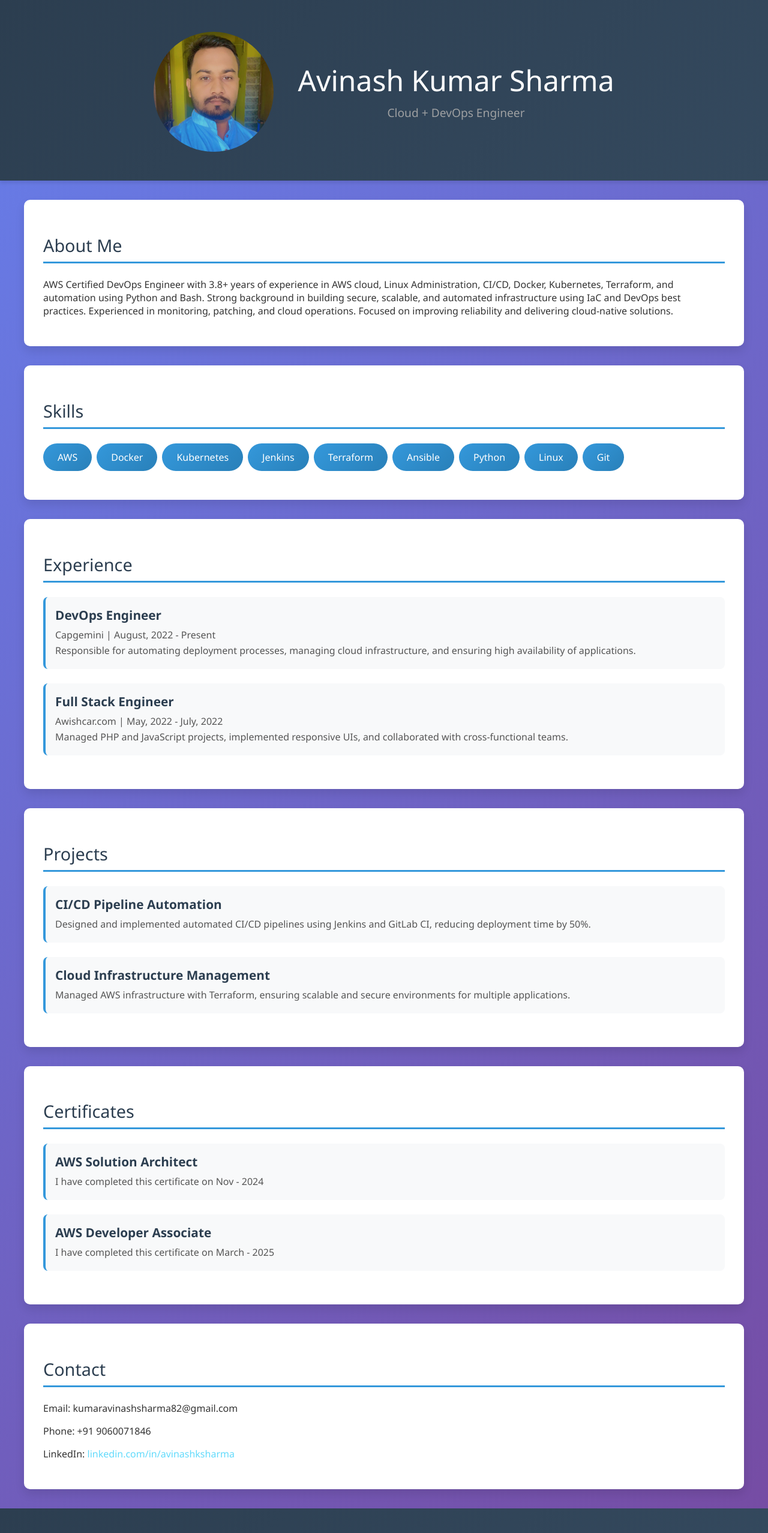
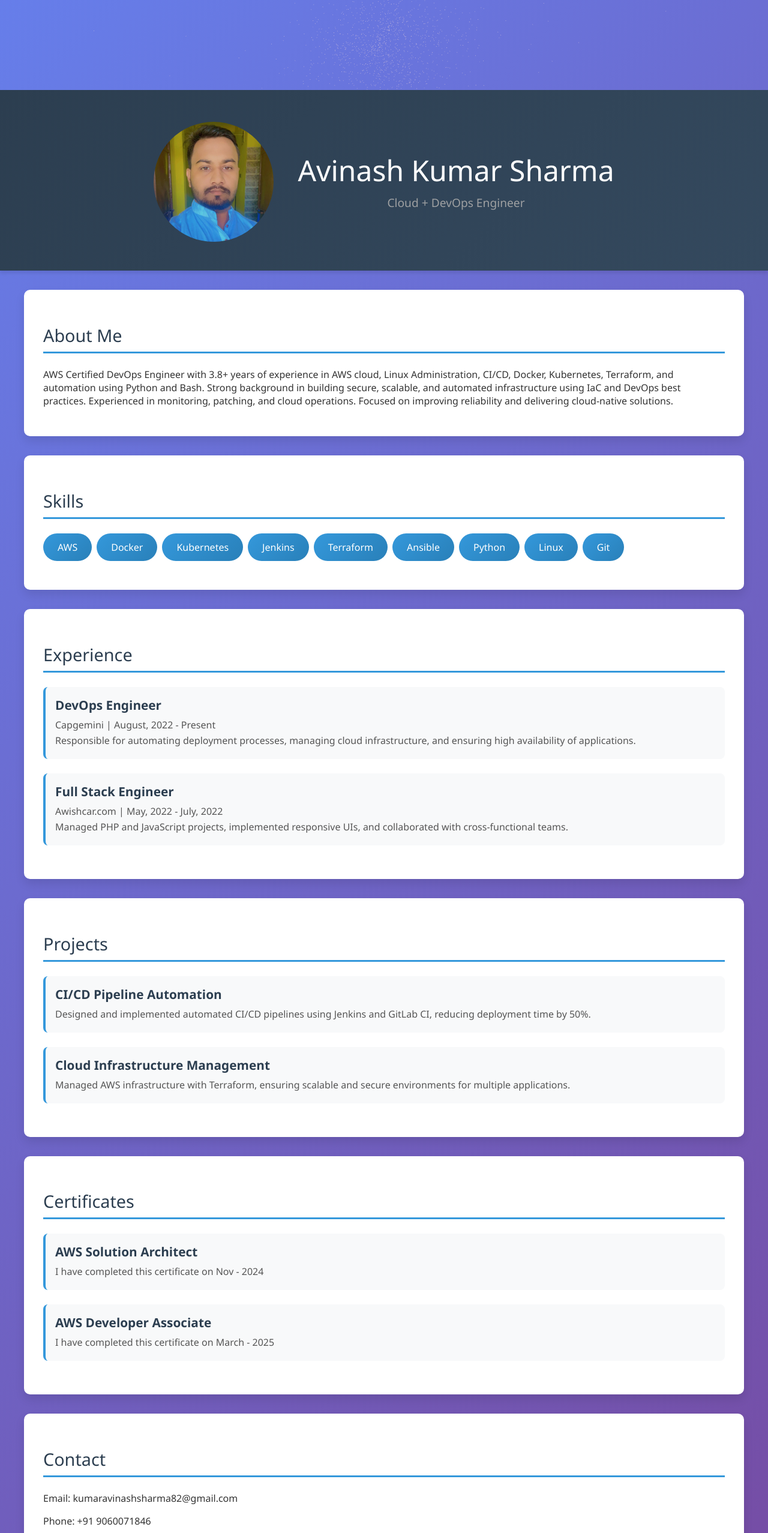
Before and after one commit to avinash-sharma-121/react-testing-with-jenkins, a React (Create React App) app: page / in a window 1280 px wide. Shown: the top 2555 px of the page at 60% size. Built offline with nearby package versions, Linux system fonts and the light colour scheme.

Commit message:
new modification

```diff
--- a/package.json
+++ b/package.json
@@ -3,12 +3,16 @@
   "version": "0.1.0",
   "private": true,
   "dependencies": {
+    "@react-three/drei": "^9.122.0",
+    "@react-three/fiber": "^8.18.0",
     "@testing-library/jest-dom": "^5.17.0",
     "@testing-library/react": "^13.4.0",
     "@testing-library/user-event": "^13.5.0",
+    "maath": "^0.10.8",
     "react": "^18.2.0",
     "react-dom": "^18.2.0",
     "react-scripts": "5.0.1",
+    "three": "^0.182.0",
     "web-vitals": "^2.1.4"
   },
   "scripts": {
--- a/src/App.js
+++ b/src/App.js
@@ -1,89 +1,28 @@
 import './App.css';
-import profileImg from "./Assets/Avinash_Kumar_Sharma.jpg";
+import Header from './components/Header';
+import About from './components/About';
+import Skills from './components/Skills';
+import Experience from './components/Experience';
+import Projects from './components/Projects';
+import Certificates from './components/Certificates';
+import Contact from './components/Contact';
+import Footer from './components/Footer';
+import StarsCanvas from './components/Stars';
 
 function App() {
   return (
     <div className="App">
-<header className="App-header">
-  <img
-    src={profileImg}
-    alt="Avinash Kumar Sharma"
-    className="profile-image"
-  />
-
-  <div className="profile-details">
-    <h1>Avinash Kumar Sharma</h1>
-    <p>Cloud + DevOps Engineer</p>
-
-  </div>
-</header>
-
+      <StarsCanvas />
+      <Header />
       <main className="container">
-        <section id="about">
-          <h2>About Me</h2>
-          <p>AWS Certified DevOps Engineer with 3.8+ years of experience in AWS cloud, Linux Administration, CI/CD, Docker, Kubernetes, Terraform, and automation using Python and Bash. Strong background in building secure, scalable, and automated infrastructure using IaC and DevOps best practices. Experienced in monitoring, patching, and cloud operations. Focused on improving reliability and delivering cloud-native solutions.</p>
-        </section>
-        <section id="skills">
-          <h2>Skills</h2>
-          <ul className="skill-list">
-            <li>AWS</li>
-            <li>Docker</li>
-            <li>Kubernetes</li>
-            <li>Jenkins</li>
-            <li>Terraform</li>
-            <li>Ansible</li>
-            <li>Python</li>
-            <li>Linux</li>
-            <li>Git</li>
-          </ul>
-        </section>
-        <section id="experience">
-          <h2>Experience</h2>
-          <div className="experience-item">
-            <h3>DevOps Engineer</h3>
-            <p>Capgemini | August, 2022 - Present</p>
-            <p>Responsible for automating deployment processes, managing cloud infrastructure, and ensuring high availability of applications.</p>
-          </div>
-          <div className="experience-item">
-            <h3>Full Stack Engineer</h3>
-            <p>Awishcar.com  | May, 2022 - July, 2022</p>
-            <p>Managed PHP and JavaScript projects, implemented responsive UIs, and collaborated with cross-functional teams.</p>
-          </div>
-        </section>
-        <section id="projects">
-          <h2>Projects</h2>
-          <div className="project">
-            <h3>CI/CD Pipeline Automation</h3>
-            <p>Designed and implemented automated CI/CD pipelines using Jenkins and GitLab CI, reducing deployment time by 50%.</p>
-          </div>
-          <div className="project">
-            <h3>Cloud Infrastructure Management</h3>
-            <p>Managed AWS infrastructure with Terraform, ensuring scalable and secure environments for multiple applications.</p>
-          </div>
-        </section>
-        <section id="certificates">
-          <h2>Certificates</h2>
-          <div className="project">
-            <h3>AWS Solution Architect</h3>
-            <p>I have completed this certificate on Nov - 2024</p>
-          </div>
-          <div className="project">
-            <h3>AWS Developer Associate</h3>
-            <p>I have completed this certificate on March - 2025</p>
-          </div>
-        </section>
-
-
-        <section id="contact">
-          <h2>Contact</h2>
-          <p>Email: kumaravinashsharma82@gmail.com</p>
-          <p>Phone: +91 9060071846</p>
-          <p>LinkedIn: <a href="https://linkedin.com/in/avinashksharma" target="_blank" className="App-link">linkedin.com/in/avinashksharma</a></p>
-        </section>
+        <About />
+        <Skills />
+        <Experience />
+        <Projects />
+        <Certificates />
+        <Contact />
       </main>
-      <footer>
-        <p>&copy; 2025 Avinash Kumar Sharma. All rights reserved.</p>
-      </footer>
+      <Footer />
     </div>
   );
 }
--- /dev/null
+++ b/src/components/About.js
@@ -0,0 +1,10 @@
+const About = () => {
+    return (
+        <section id="about">
+            <h2>About Me</h2>
+            <p>AWS Certified DevOps Engineer with 3.8+ years of experience in AWS cloud, Linux Administration, CI/CD, Docker, Kubernetes, Terraform, and automation using Python and Bash. Strong background in building secure, scalable, and automated infrastructure using IaC and DevOps best practices. Experienced in monitoring, patching, and cloud operations. Focused on improving reliability and delivering cloud-native solutions.</p>
+        </section>
+    )
+}
+
+export default About;
--- /dev/null
+++ b/src/components/Certificates.js
@@ -0,0 +1,17 @@
+const Certificates = () => {
+    return (
+        <section id="certificates">
+            <h2>Certificates</h2>
+            <div className="project">
+                <h3>AWS Solution Architect</h3>
+                <p>I have completed this certificate on Nov - 2024</p>
+            </div>
+            <div className="project">
+                <h3>AWS Developer Associate</h3>
+                <p>I have completed this certificate on March - 2025</p>
+            </div>
+        </section>
+    )
+}
+
+export default Certificates;
--- /dev/null
+++ b/src/components/Contact.js
@@ -0,0 +1,12 @@
+const Contact = () => {
+    return (
+        <section id="contact">
+            <h2>Contact</h2>
+            <p>Email: kumaravinashsharma82@gmail.com</p>
+            <p>Phone: +91 9060071846</p>
+            <p>LinkedIn: <a href="https://linkedin.com/in/avinashksharma" target="_blank" rel="noreferrer" className="App-link">linkedin.com/in/avinashksharma</a></p>
+        </section>
+    )
+}
+
+export default Contact;
--- /dev/null
+++ b/src/components/Experience.js
@@ -0,0 +1,19 @@
+const Experience = () => {
+    return (
+        <section id="experience">
+            <h2>Experience</h2>
+            <div className="experience-item">
+                <h3>DevOps Engineer</h3>
+                <p>Capgemini | August, 2022 - Present</p>
+                <p>Responsible for automating deployment processes, managing cloud infrastructure, and ensuring high availability of applications.</p>
+            </div>
+            <div className="experience-item">
+                <h3>Full Stack Engineer</h3>
+                <p>Awishcar.com  | May, 2022 - July, 2022</p>
+                <p>Managed PHP and JavaScript projects, implemented responsive UIs, and collaborated with cross-functional teams.</p>
+            </div>
+        </section>
+    )
+}
+
+export default Experience;
--- /dev/null
+++ b/src/components/Footer.js
@@ -0,0 +1,9 @@
+const Footer = () => {
+    return (
+        <footer>
+            <p>&copy; 2025 Avinash Kumar Sharma. All rights reserved.</p>
+        </footer>
+    )
+}
+
+export default Footer;
--- /dev/null
+++ b/src/components/Header.js
@@ -0,0 +1,21 @@
+import profileImg from "../Assets/Avinash_Kumar_Sharma.jpg";
+
+const Header = () => {
+    return (
+        <header className="App-header">
+            <img
+                src={profileImg}
+                alt="Avinash Kumar Sharma"
+                className="profile-image"
+            />
+
+            <div className="profile-details">
+                <h1>Avinash Kumar Sharma</h1>
+                <p>Cloud + DevOps Engineer</p>
+
+            </div>
+        </header>
+    )
+}
+
+export default Header;
--- /dev/null
+++ b/src/components/Projects.js
@@ -0,0 +1,17 @@
+const Projects = () => {
+    return (
+        <section id="projects">
+            <h2>Projects</h2>
+            <div className="project">
+                <h3>CI/CD Pipeline Automation</h3>
+                <p>Designed and implemented automated CI/CD pipelines using Jenkins and GitLab CI, reducing deployment time by 50%.</p>
+            </div>
+            <div className="project">
+                <h3>Cloud Infrastructure Management</h3>
+                <p>Managed AWS infrastructure with Terraform, ensuring scalable and secure environments for multiple applications.</p>
+            </div>
+        </section>
+    )
+}
+
+export default Projects;
--- /dev/null
+++ b/src/components/Skills.js
@@ -0,0 +1,20 @@
+const Skills = () => {
+    return (
+        <section id="skills">
+            <h2>Skills</h2>
+            <ul className="skill-list">
+                <li>AWS</li>
+                <li>Docker</li>
+                <li>Kubernetes</li>
+                <li>Jenkins</li>
+                <li>Terraform</li>
+                <li>Ansible</li>
+                <li>Python</li>
+                <li>Linux</li>
+                <li>Git</li>
+            </ul>
+        </section>
+    )
+}
+
+export default Skills;
--- /dev/null
+++ b/src/components/Stars.js
@@ -0,0 +1,45 @@
+
+import { useState, useRef, Suspense } from 'react'
+import { Canvas, useFrame } from '@react-three/fiber'
+import { Points, PointMaterial, Preload } from '@react-three/drei'
+import * as random from 'maath/random/dist/maath-random.esm'
+
+const Stars = (props) => {
+  const ref = useRef()
+  const [sphere] = useState(() => random.inSphere(new Float32Array(5000), { radius: 1.2 }))
+
+  useFrame((state, delta) => {
+    ref.current.rotation.x -= delta / 10
+    ref.current.rotation.y -= delta / 15
+  })
+
+  return (
+    <group rotation={[0, 0, Math.PI / 4]}>
+      <Points ref={ref} positions={sphere} stride={3} frustumCulled {...props}>
+        <PointMaterial
+          transparent
+          color="#f272c8"
+          size={0.002}
+          sizeAttenuation={true}
+          depthWrite={false}
+        />
+      </Points>
+    </group>
+  )
+}
+
+const StarsCanvas = () => {
+  return (
+    <div className="w-full h-auto absolute inset-0 z-[-1]">
+      <Canvas camera={{ position: [0, 0, 1] }}>
+        <Suspense fallback={null}>
+          <Stars />
+        </Suspense>
+
+        <Preload all />
+      </Canvas>
+    </div>
+  )
+}
+
+export default StarsCanvas
```
Also changed, not shown: 1 other file (tests, documents, lock files or other folders).
